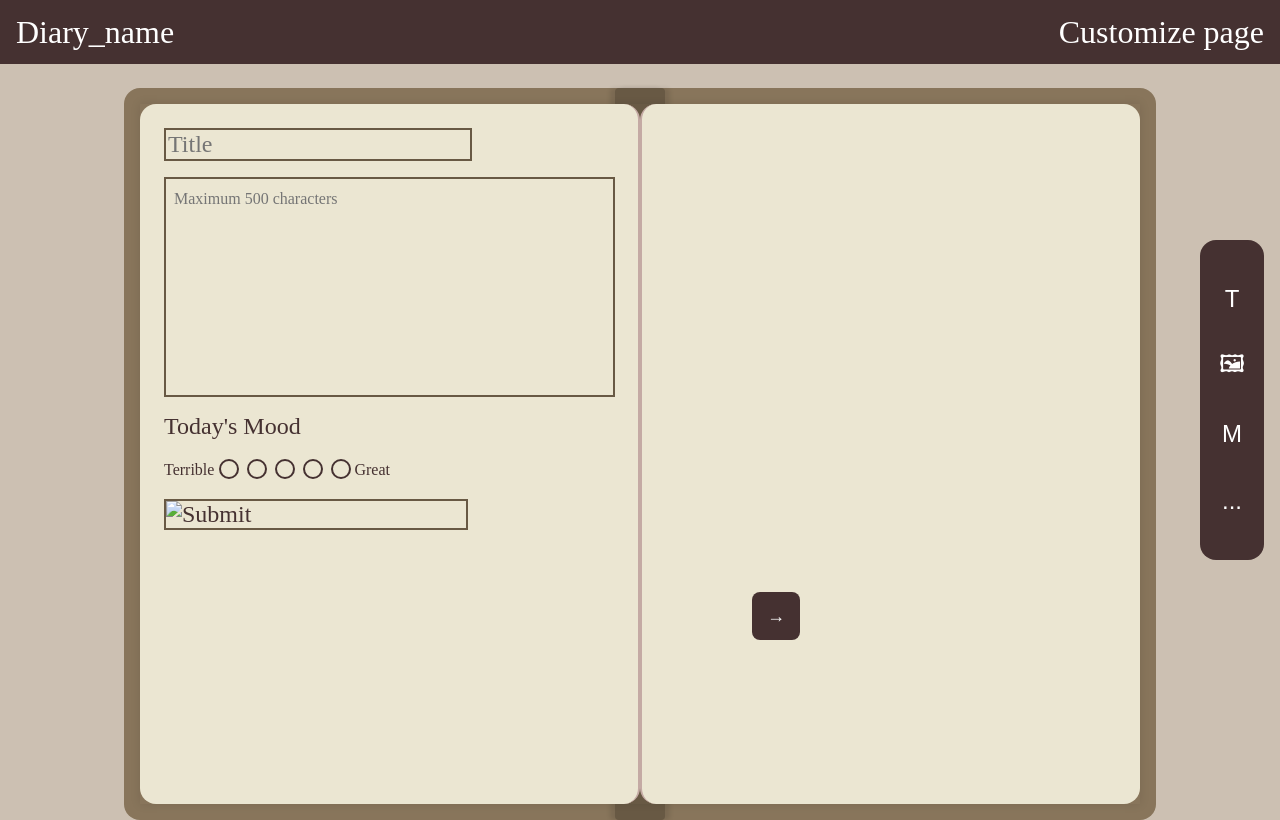
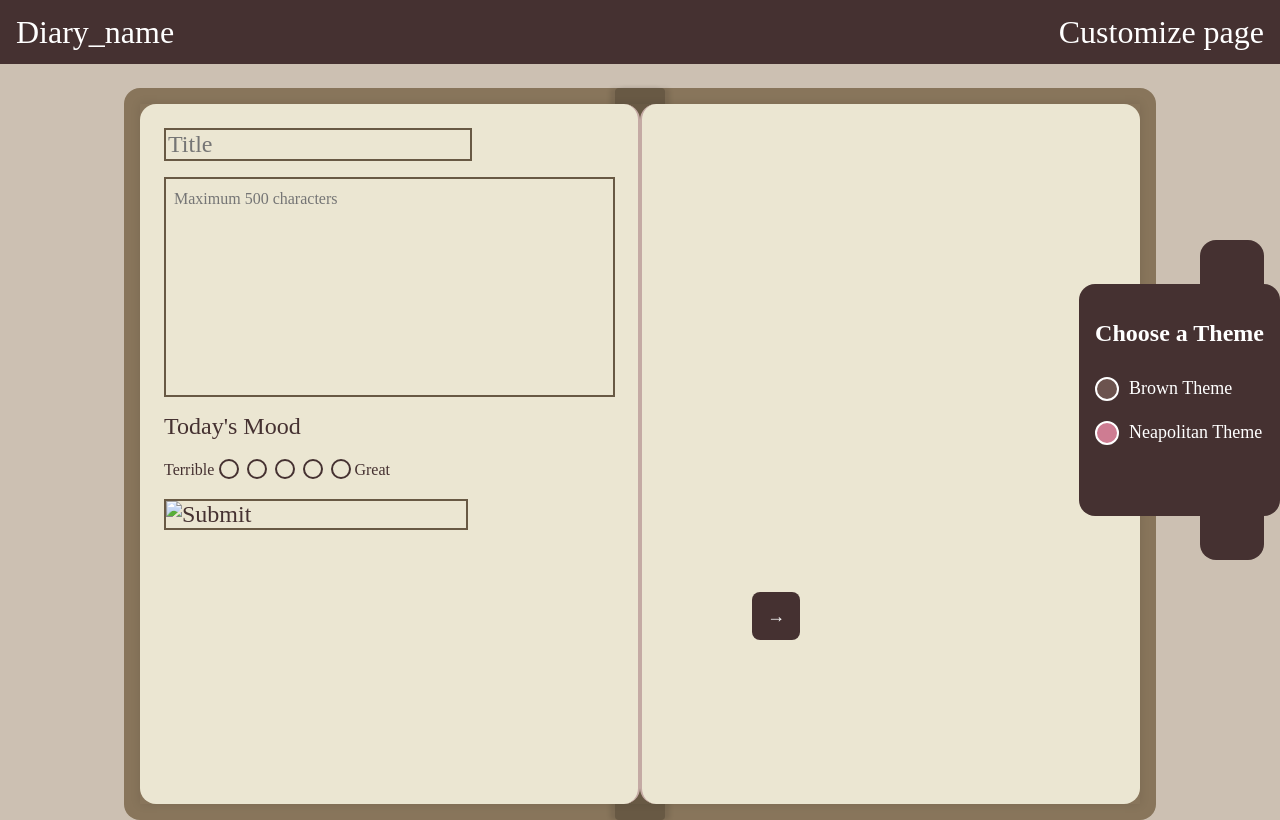
Before and after one commit to Larianter/FED-Group9, a React (Create React App) app in the folder diary/: page / in a window 1280 px wide. Both pictures are taken after a click on the button "Customize page". Built offline with nearby package versions, Linux system fonts and the light colour scheme.

Commit message:
Made the theme color popup and made it functional

```diff
--- a/diary/src/DiaryPage.js
+++ b/diary/src/DiaryPage.js
@@ -3,6 +3,7 @@ import  "./DiaryStyleSheet.css";
 import { useNavigate } from "react-router-dom";
 import Popup from "./Popup"
 import { addEntry } from "./DiaryStorage";
+import { useEffect } from "react";
 
 const formSubmission = (event) => {
     event.preventDefault(); // Prevent the form from submitting and reloading the page
@@ -27,11 +28,40 @@ const formSubmission = (event) => {
 
  function DiaryPageUI() {
     const navigate = useNavigate();
-    const navigateToEntry = () => {navigate('/entries')}
+    const [isPopupOpen, setIsPopupOpen] = useState(false);
+    const [popupType, setPopupType] = useState(null);
 
-    const [isPopupOpen, setIsPopupOpen] = useState(false);
-    const openPopup = () => setIsPopupOpen(true);
-    const closePopup = () => setIsPopupOpen(false)
+    useEffect(() => {
+        const savedTheme = localStorage.getItem('selectedTheme');
+        if (savedTheme) {
+            document.body.className = '';
+            document.body.classList.add(`theme-${savedTheme}`);
+        }
+    }, []);
+
+    const navigateToEntry = () => {navigate('/entries')};
+
+    const openTextPopup = () => {
+    setPopupType('text');
+    setIsPopupOpen(true);
+    };
+
+    const openThemePopup = () => {
+    setPopupType('theme');
+    setIsPopupOpen(true);
+    };
+
+    const closePopup = () => {
+    setIsPopupOpen(false);
+    setPopupType(null);
+    };
+
+    const switchTheme = (themeName) => {
+        document.body.className = ''; // Clear previous classes
+        document.body.classList.add(`theme-${themeName}`);
+        localStorage.setItem('selectedTheme', themeName);
+        closePopup();
+    };
 
     return (
         <div className="diary-container">
@@ -40,7 +70,7 @@ const formSubmission = (event) => {
         <div className="diary-header">
             <button className="diary-title" onClick={navigateToEntry}>Diary_name</button>
             <div className="customize-section">
-                <button>Customize page</button>
+                <button onClick={openThemePopup}>Customize page</button> {/*Opens color popup*/}
                 <span className="color-indicator"></span>
             </div>
         </div>
@@ -52,16 +82,16 @@ const formSubmission = (event) => {
                     <div className="left-page">
                         <form onSubmit={formSubmission} className="entry-form" >
                             <input className="entry-field" type="text" id="title" placeholder="Title" />
-                            <textarea className="entry-field-text" type="text" id="text" maxlength="500" placeholder="Maximum 500 characters" />
+                            <textarea className="entry-field-text" type="text" id="text" maxLength="500" placeholder="Maximum 500 characters" />
                             <label className="entry-field">Today's Mood</label>
                             <div className="entry-mood-tracker">
-                                <label className="entry-mood-label" for="mood1">Terrible</label>
+                                <label className="entry-mood-label" htmlFor="mood1">Terrible</label>
                                 <input className="entry-mood-radio" type="radio" name="mood" id="mood1" value="1" />
                                 <input className="entry-mood-radio" type="radio" name="mood" id="mood2" value="2" />
                                 <input className="entry-mood-radio" type="radio" name="mood" id="mood3" value="3" />
                                 <input className="entry-mood-radio" type="radio" name="mood" id="mood4" value="4" />
                                 <input className="entry-mood-radio" type="radio" name="mood" id="mood5" value="5" />
-                                <label className="entry-mood-label" for="mood1">Great</label>
+                                <label className="entry-mood-label" htmlFor="mood1">Great</label>
                             </div>
                             <input className="entry-field" type="image" id="image" />
                             <button className="arrow-button" type="submit">→</button>
@@ -74,18 +104,34 @@ const formSubmission = (event) => {
 
         {/*Sidebar*/}
         <div className="sidebar-button-container">
-            <button className="sidebar-button" onClick = {openPopup}>T</button>
+            <button className="sidebar-button" onClick = {openTextPopup}>T</button>
             <button className="sidebar-button">🖼</button>
             <button className="sidebar-button">M</button>
             <button className="sidebar-button">...</button>
         </div>
         <Popup isOpen={isPopupOpen} onClose={closePopup}>
-            <h2>Text Tool</h2>
-            <p>Test</p>
-            <button onClick={closePopup}>Close</button>
+            {popupType === 'text' && (
+                <>
+                <h2>Text Tool</h2>
+                <p>Test</p>
+                <button onClick={closePopup}>Close</button>
+                </>
+            )}
+            {popupType === 'theme' && (
+                <>
+                <div className="theme-option-container">
+                    <h2>Choose a Theme</h2>
+                    <div className="theme-option" onClick={() => switchTheme('brown')}>
+                        <span className="theme-sphere brown"></span> Brown Theme
+                    </div>
+                    <div className="theme-option" onClick={() => switchTheme('neapolitan')}>
+                        <span className="theme-sphere neapolitan"></span> Neapolitan Theme
+                    </div>
+                </div>
+                </>
+            )}
         </Popup>
     </div>
    );
 }
-
 export default DiaryPageUI;
--- a/diary/src/DiaryStyleSheet.css
+++ b/diary/src/DiaryStyleSheet.css
@@ -10,8 +10,8 @@
     --page-splitter: #c4aaa4;
  }
 
-/*Pastel theme*/
-.neopolitan-theme {
+/*Neapolitan theme*/
+.theme-neapolitan {
     --contrast-color: #E89BB5;
     --background-color: #6C534E;
     --page-color: #F8F5EA;
@@ -101,6 +101,45 @@ textarea {
     align-self: center;
     transform: translateY(2px);
 }
+
+/*Color theme popup*/
+.theme-option-container {
+    display: flex;
+    flex-direction: column;
+    align-items: left;
+    background-color: var(--contrast-color);
+    border-radius: 1rem;
+    color: var(--UItext-color);
+    padding: 1rem;
+    height: 200px;
+}
+.theme-option {
+    display: flex;
+    align-items: center;
+    cursor: pointer;
+    margin: 10px 0;
+    font-size: 18px;
+    font-family: Inknut Antiqua;
+    background-color: transparent;
+    color: var(--UItext-color);
+}
+
+.theme-sphere {
+    width: 20px;
+    height: 20px;
+    border-radius: 50%;
+    margin-right: 10px;
+    border: 2px solid var(--UItext-color);
+}
+
+.theme-sphere.brown {
+    background-color: #6C534E;
+}
+
+.theme-sphere.neapolitan {
+    background-color: #CE7C92;
+}
+
 
 /*Diary page*/
 .diary-page {
```
